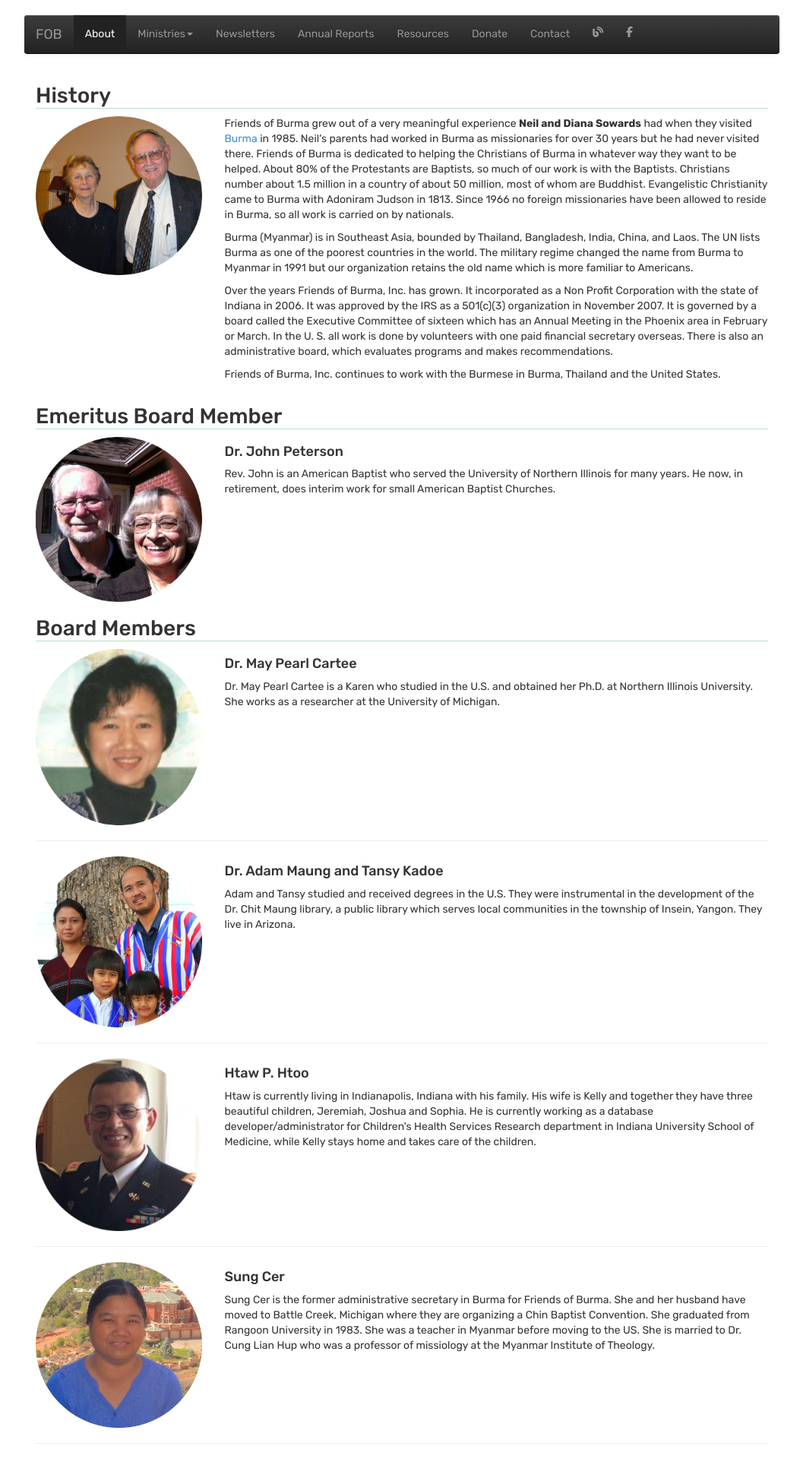
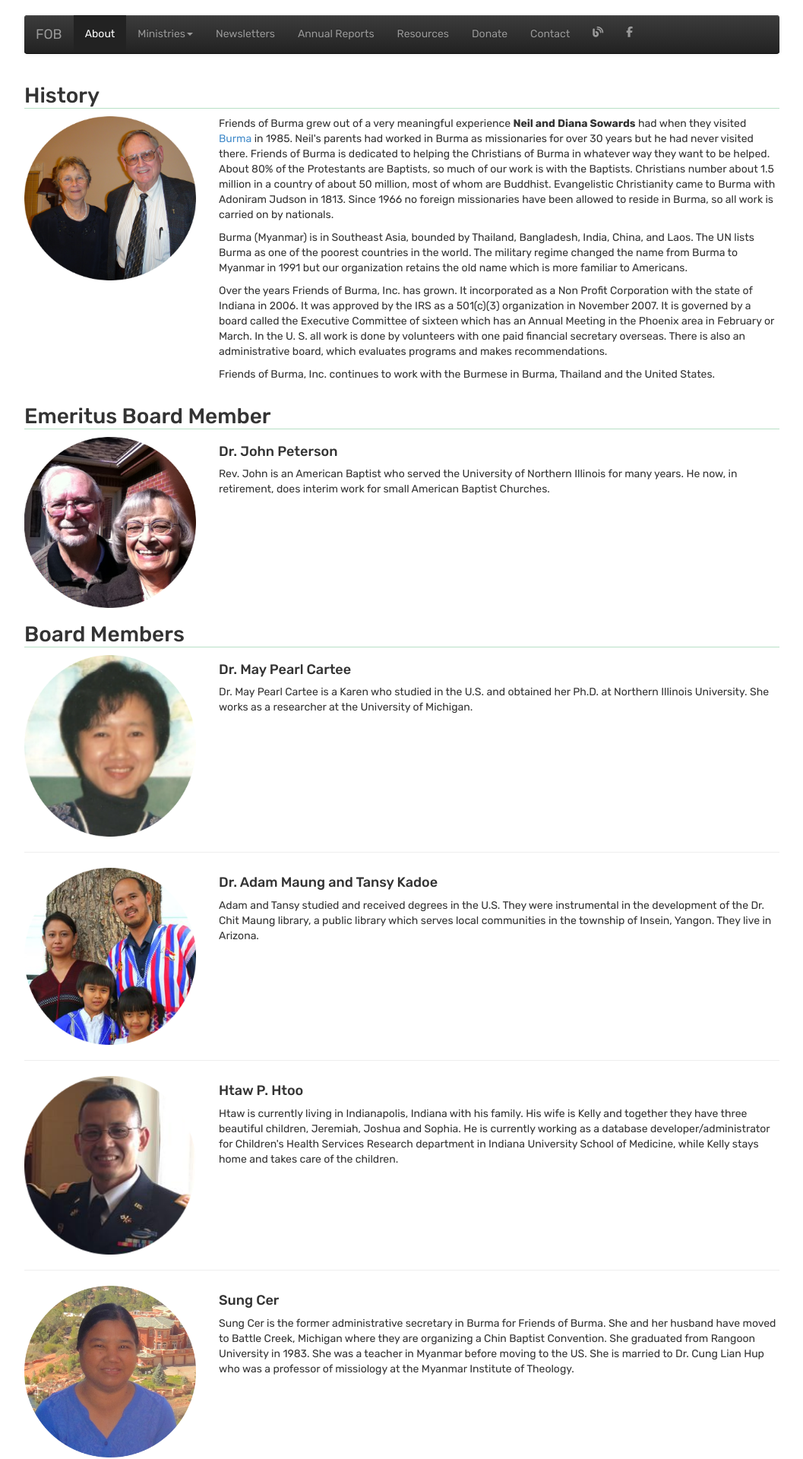
Before and after one commit to friendsofburma/friendsofburma.github.io, a Jekyll site: the page built from _pages/about.html, in a window 1280 px wide. Shown: the top 1920 px of the page at 76% size, without its empty margins (111-1168 px from the left). Built offline with Jekyll 4.4.1, drawn with Linux system fonts in a browser that asks for light colours.

Commit message:
ministries.

```diff
--- a/_pages/about.html
+++ b/_pages/about.html
@@ -5,7 +5,6 @@ link: about
 permalink: /about/
 ---
 
-<div class="container">
 <h2 class="my-header">History</h2>
 <div class="row">
     <div class="col-lg-3">
@@ -191,5 +190,3 @@ permalink: /about/
     </div>
 </div>
 <hr/>
-
-</div><!-- /.container -->
--- a/_pages/ministries.html
+++ b/_pages/ministries.html
@@ -5,7 +5,6 @@ link: ministries
 permalink: /ministries/
 ---
 
-<div class="container">
 <div class="row">
   <div class="col-lg-12">
     <h1>Friends of Burma Ministries</h1>
@@ -139,4 +138,3 @@ permalink: /ministries/
     </p>
   </div>
 </div>
-</div>
```
Lines whose indentation alone changed are shown as unchanged.
